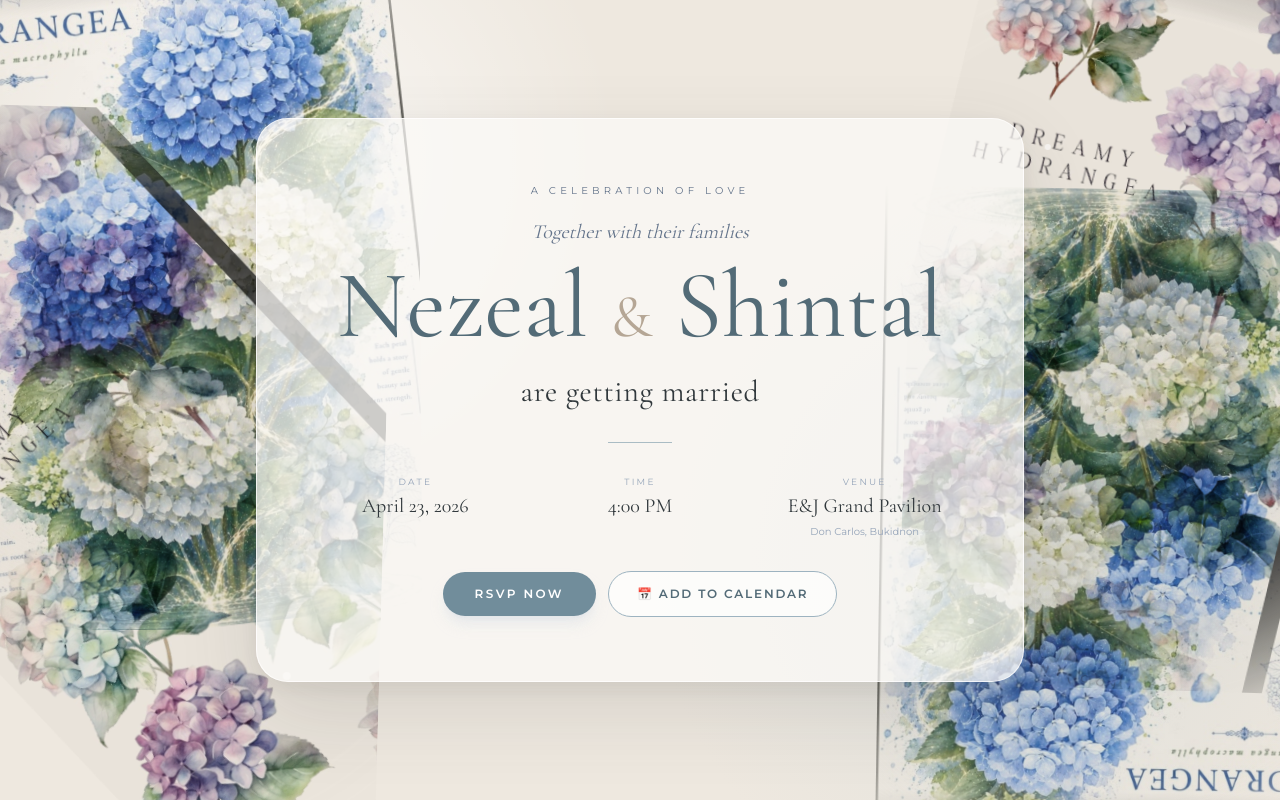
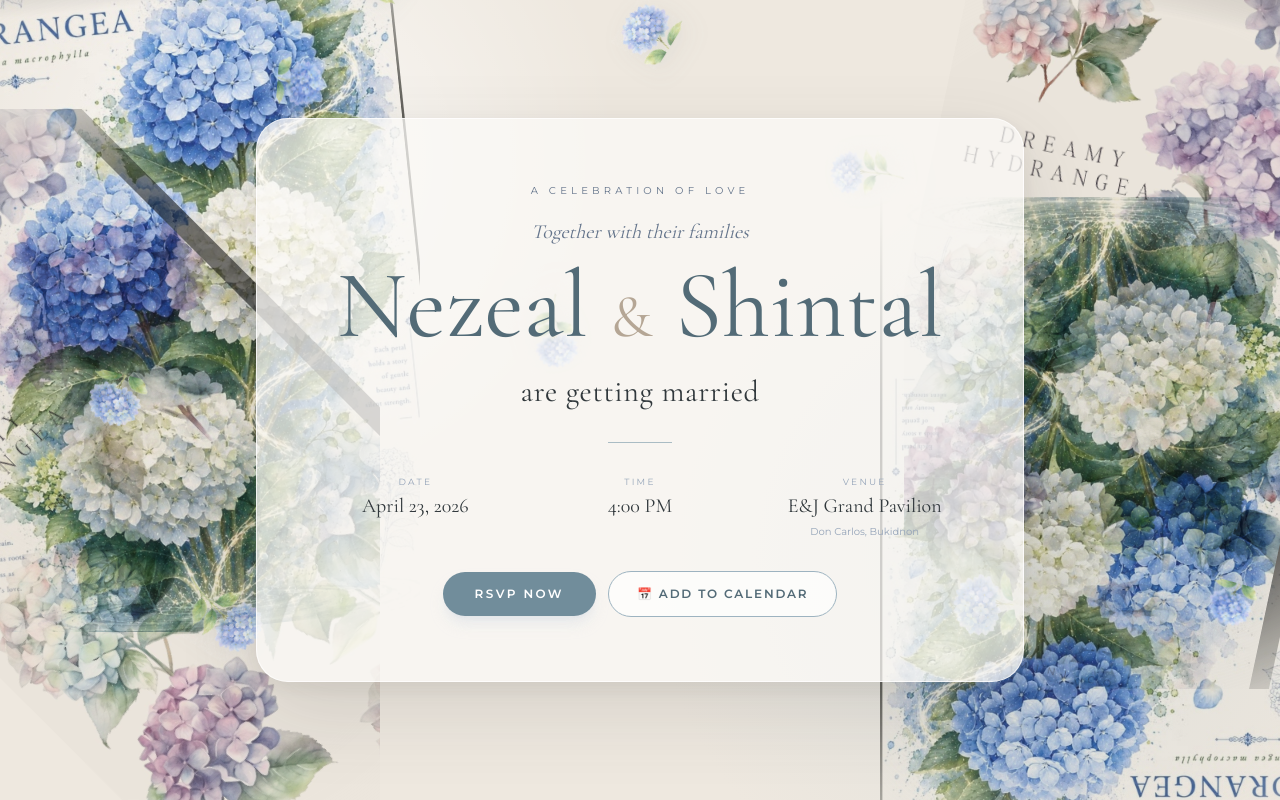
Before and after one commit to breacherwiz-hub/nezeal-shintal-rsvp, a Next.js app: page / in a window 1280 px wide. Shown: the top 800 px of the page. Built offline with nearby package versions, Linux system fonts and the light colour scheme.

Commit message:
Add falling hydrangea rain animation and keep corner florals still

```diff
--- a/app/floral-art.tsx
+++ b/app/floral-art.tsx
@@ -4,11 +4,10 @@ export default function FloralArt({ subtle = false }: { subtle?: boolean }) {
   if (subtle) {
     return (
       <div className="pointer-events-none absolute inset-0 overflow-hidden select-none">
-        {/* Top-Right Soft Hydrangea accent */}
+        {/* Top-Right Soft Hydrangea accent - stays still */}
         <div
-          className="absolute -top-16 -right-16 sm:-top-24 sm:-right-24 w-72 sm:w-96 md:w-[440px] opacity-45 mix-blend-multiply animate-float pointer-events-none"
+          className="absolute -top-16 -right-16 sm:-top-24 sm:-right-24 w-72 sm:w-96 md:w-[440px] opacity-45 mix-blend-multiply pointer-events-none"
           style={{
-            animationDuration: "8s",
             maskImage: "radial-gradient(circle at center, black 60%, transparent 100%)",
             WebkitMaskImage: "radial-gradient(circle at center, black 60%, transparent 100%)",
           }}
@@ -20,11 +19,10 @@ export default function FloralArt({ subtle = false }: { subtle?: boolean }) {
           />
         </div>
 
-        {/* Bottom-Left Soft Hydrangea accent */}
+        {/* Bottom-Left Soft Hydrangea accent - stays still */}
         <div
-          className="absolute -bottom-20 -left-20 sm:-bottom-28 sm:-left-28 w-80 sm:w-[460px] opacity-40 mix-blend-multiply animate-drift pointer-events-none"
+          className="absolute -bottom-20 -left-20 sm:-bottom-28 sm:-left-28 w-80 sm:w-[460px] opacity-40 mix-blend-multiply pointer-events-none"
           style={{
-            animationDuration: "9s",
             maskImage: "radial-gradient(circle at center, black 60%, transparent 100%)",
             WebkitMaskImage: "radial-gradient(circle at center, black 60%, transparent 100%)",
           }}
@@ -41,11 +39,10 @@ export default function FloralArt({ subtle = false }: { subtle?: boolean }) {
 
   return (
     <div className="pointer-events-none absolute inset-0 overflow-hidden select-none">
-      {/* Top Left Botanical Hydrangea Branch */}
+      {/* Top Left Botanical Hydrangea Branch - stays still */}
       <div
-        className="absolute -top-12 -left-12 sm:-top-20 sm:-left-20 w-64 sm:w-96 md:w-[500px] opacity-85 mix-blend-multiply animate-float pointer-events-none"
+        className="absolute -top-12 -left-12 sm:-top-20 sm:-left-20 w-64 sm:w-96 md:w-[500px] opacity-85 mix-blend-multiply pointer-events-none"
         style={{
-          animationDuration: "7s",
           maskImage: "radial-gradient(circle at center, black 65%, transparent 100%)",
           WebkitMaskImage: "radial-gradient(circle at center, black 65%, transparent 100%)",
         }}
@@ -57,12 +54,10 @@ export default function FloralArt({ subtle = false }: { subtle?: boolean }) {
         />
       </div>
 
-      {/* Top Right Dreamy Watercolor Hydrangea Clusters */}
+      {/* Top Right Dreamy Watercolor Hydrangea Clusters - stays still */}
       <div
-        className="absolute -top-10 -right-12 sm:-top-16 sm:-right-16 w-56 sm:w-80 md:w-[440px] opacity-80 mix-blend-multiply animate-drift pointer-events-none"
+        className="absolute -top-10 -right-12 sm:-top-16 sm:-right-16 w-56 sm:w-80 md:w-[440px] opacity-80 mix-blend-multiply pointer-events-none"
         style={{
-          animationDuration: "8s",
-          animationDelay: "1s",
           maskImage: "radial-gradient(circle at center, black 65%, transparent 100%)",
           WebkitMaskImage: "radial-gradient(circle at center, black 65%, transparent 100%)",
         }}
@@ -74,12 +69,10 @@ export default function FloralArt({ subtle = false }: { subtle?: boolean }) {
         />
       </div>
 
-      {/* Bottom Left Dreamy Hydrangea */}
+      {/* Bottom Left Dreamy Hydrangea - stays still */}
       <div
-        className="absolute -bottom-16 -left-14 sm:-bottom-24 sm:-left-20 w-60 sm:w-84 md:w-[460px] opacity-75 mix-blend-multiply animate-drift pointer-events-none"
+        className="absolute -bottom-16 -left-14 sm:-bottom-24 sm:-left-20 w-60 sm:w-84 md:w-[460px] opacity-75 mix-blend-multiply pointer-events-none"
         style={{
-          animationDuration: "8.5s",
-          animationDelay: "0.5s",
           maskImage: "radial-gradient(circle at center, black 65%, transparent 100%)",
           WebkitMaskImage: "radial-gradient(circle at center, black 65%, transparent 100%)",
         }}
@@ -91,12 +84,10 @@ export default function FloralArt({ subtle = false }: { subtle?: boolean }) {
         />
       </div>
 
-      {/* Bottom Right Botanical Hydrangea Branch */}
+      {/* Bottom Right Botanical Hydrangea Branch - stays still */}
       <div
-        className="absolute -bottom-14 -right-14 sm:-bottom-20 sm:-right-20 w-64 sm:w-96 md:w-[480px] opacity-85 mix-blend-multiply animate-float pointer-events-none"
+        className="absolute -bottom-14 -right-14 sm:-bottom-20 sm:-right-20 w-64 sm:w-96 md:w-[480px] opacity-85 mix-blend-multiply pointer-events-none"
         style={{
-          animationDuration: "7.5s",
-          animationDelay: "1.5s",
           maskImage: "radial-gradient(circle at center, black 65%, transparent 100%)",
           WebkitMaskImage: "radial-gradient(circle at center, black 65%, transparent 100%)",
         }}
@@ -107,12 +98,6 @@ export default function FloralArt({ subtle = false }: { subtle?: boolean }) {
           className="w-full h-auto object-contain filter drop-shadow(0 15px 25px rgba(78,93,101,0.12)) pointer-events-none transform rotate-180"
         />
       </div>
-
-      {/* Gentle Floating Petal & Light accents */}
-      <div className="absolute left-[15%] top-[12%] w-2 h-2 rounded-full bg-white/70 animate-drift pointer-events-none" />
-      <div className="absolute right-[18%] top-[18%] w-1.5 h-1.5 rounded-full bg-white/70 animate-drift pointer-events-none" />
-      <div className="absolute left-[22%] bottom-[15%] w-2 h-2 rounded-full bg-white/60 animate-drift pointer-events-none" />
-      <div className="absolute right-[24%] bottom-[22%] w-1.5 h-1.5 rounded-full bg-white/60 animate-drift pointer-events-none" />
     </div>
   );
 }
--- a/app/globals.css
+++ b/app/globals.css
@@ -44,10 +44,73 @@ body {
   100% { background-position: 500px 0; }
 }
 
+@keyframes flowerRain1 {
+  0% {
+    transform: translate3d(0, -120px, 0) rotate(0deg);
+    opacity: 0;
+  }
+  12% {
+    opacity: 0.75;
+  }
+  50% {
+    transform: translate3d(35px, 50vh, 0) rotate(160deg);
+  }
+  88% {
+    opacity: 0.75;
+  }
+  100% {
+    transform: translate3d(-20px, calc(100vh + 140px), 0) rotate(340deg);
+    opacity: 0;
+  }
+}
+
+@keyframes flowerRain2 {
+  0% {
+    transform: translate3d(0, -120px, 0) rotate(25deg);
+    opacity: 0;
+  }
+  12% {
+    opacity: 0.7;
+  }
+  45% {
+    transform: translate3d(-40px, 48vh, 0) rotate(-140deg);
+  }
+  88% {
+    opacity: 0.7;
+  }
+  100% {
+    transform: translate3d(25px, calc(100vh + 140px), 0) rotate(-320deg);
+    opacity: 0;
+  }
+}
+
+@keyframes flowerRain3 {
+  0% {
+    transform: translate3d(0, -140px, 0) rotate(-20deg) scale(0.9);
+    opacity: 0;
+  }
+  15% {
+    opacity: 0.8;
+  }
+  55% {
+    transform: translate3d(45px, 55vh, 0) rotate(120deg) scale(1.02);
+  }
+  85% {
+    opacity: 0.8;
+  }
+  100% {
+    transform: translate3d(-30px, calc(100vh + 140px), 0) rotate(260deg) scale(0.9);
+    opacity: 0;
+  }
+}
+
 .animate-float { animation: floatFlower 5s ease-in-out infinite; }
 .animate-drift { animation: drift 4.5s ease-in-out infinite; }
 .animate-rise { animation: rise .9s cubic-bezier(.2,.7,.2,1) both; }
 .animate-seal { animation: sealPulse 2.8s ease-in-out infinite; }
+.animate-rain-1 { animation: flowerRain1 linear infinite; }
+.animate-rain-2 { animation: flowerRain2 linear infinite; }
+.animate-rain-3 { animation: flowerRain3 linear infinite; }
 
 .glass {
   background: rgba(251,250,247,.74);
--- /dev/null
+++ b/app/hydrangea-rain.tsx
@@ -0,0 +1,52 @@
+const basePath = process.env.NODE_ENV === "production" ? "/nezeal-shintal-rsvp" : "";
+
+interface RainFlower {
+  id: number;
+  type: "stem" | "bloom";
+  left: string;
+  width: string;
+  duration: string;
+  delay: string;
+  animClass: string;
+  opacity: number;
+}
+
+const FLOWERS: RainFlower[] = [
+  { id: 1, type: "bloom", left: "5%", width: "w-10 sm:w-14", duration: "13s", delay: "-2s", animClass: "animate-rain-1", opacity: 0.7 },
+  { id: 2, type: "stem", left: "14%", width: "w-14 sm:w-20", duration: "17s", delay: "-7s", animClass: "animate-rain-2", opacity: 0.6 },
+  { id: 3, type: "bloom", left: "26%", width: "w-12 sm:w-16", duration: "14s", delay: "-11s", animClass: "animate-rain-3", opacity: 0.75 },
+  { id: 4, type: "stem", left: "38%", width: "w-16 sm:w-22", duration: "19s", delay: "-4s", animClass: "animate-rain-1", opacity: 0.55 },
+  { id: 5, type: "bloom", left: "50%", width: "w-11 sm:w-14", duration: "12s", delay: "-9s", animClass: "animate-rain-2", opacity: 0.7 },
+  { id: 6, type: "stem", left: "62%", width: "w-16 sm:w-24", duration: "18s", delay: "-14s", animClass: "animate-rain-3", opacity: 0.6 },
+  { id: 7, type: "bloom", left: "74%", width: "w-12 sm:w-16", duration: "15s", delay: "-6s", animClass: "animate-rain-1", opacity: 0.75 },
+  { id: 8, type: "stem", left: "85%", width: "w-14 sm:w-20", duration: "16s", delay: "-12s", animClass: "animate-rain-2", opacity: 0.55 },
+  { id: 9, type: "bloom", left: "94%", width: "w-10 sm:w-12", duration: "11s", delay: "-3s", animClass: "animate-rain-3", opacity: 0.65 },
+  { id: 10, type: "bloom", left: "20%", width: "w-9 sm:w-12", duration: "16s", delay: "-15s", animClass: "animate-rain-1", opacity: 0.6 },
+  { id: 11, type: "stem", left: "68%", width: "w-12 sm:w-16", duration: "20s", delay: "-1s", animClass: "animate-rain-2", opacity: 0.5 },
+];
+
+export default function HydrangeaRain() {
+  return (
+    <div className="fixed inset-0 pointer-events-none overflow-hidden z-[4] select-none" aria-hidden="true">
+      {FLOWERS.map((f) => (
+        <div
+          key={f.id}
+          className={`absolute -top-32 ${f.width} ${f.animClass} mix-blend-multiply pointer-events-none`}
+          style={{
+            left: f.left,
+            animationDuration: f.duration,
+            animationDelay: f.delay,
+            opacity: f.opacity,
+            filter: "drop-shadow(0 8px 12px rgba(83,107,119,0.12))",
+          }}
+        >
+          <img
+            src={`${basePath}/${f.type === "stem" ? "hydrangea-single.png" : "hydrangea-bloom.png"}`}
+            alt=""
+            className="w-full h-auto object-contain pointer-events-none select-none"
+          />
+        </div>
+      ))}
+    </div>
+  );
+}
--- a/app/page.tsx
+++ b/app/page.tsx
@@ -1,9 +1,13 @@
 import RSVPForm from "./rsvp-form";
 import FloralArt from "./floral-art";
+import HydrangeaRain from "./hydrangea-rain";
 
 export default function Home() {
   return (
     <main className="min-h-screen overflow-hidden">
+      {/* Global falling hydrangea rain - fixed overlay across entire page */}
+      <HydrangeaRain />
+
       <section className="relative min-h-screen flex items-center justify-center px-5 py-12">
         <div className="absolute inset-0 bg-[radial-gradient(circle_at_20%_20%,rgba(255,255,255,.72),transparent_30%),radial-gradient(circle_at_80%_70%,rgba(191,207,213,.3),transparent_32%)]" />
         <FloralArt />
```
Also changed, not shown: public/hydrangea-bloom.png (added), public/hydrangea-single.png (added).
